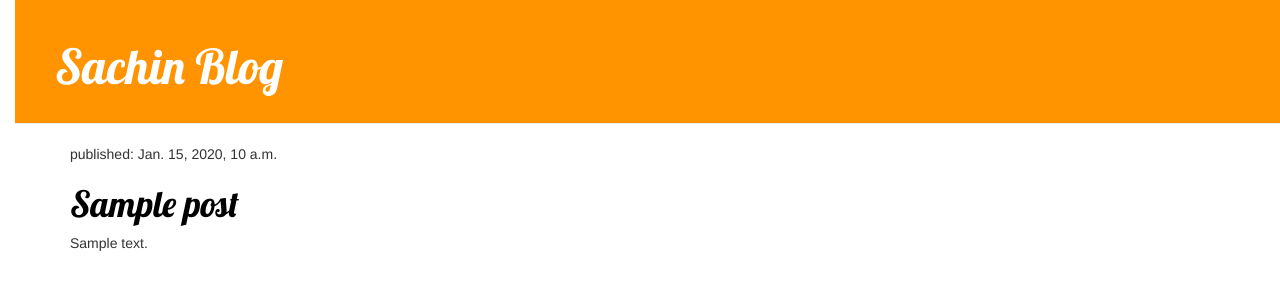
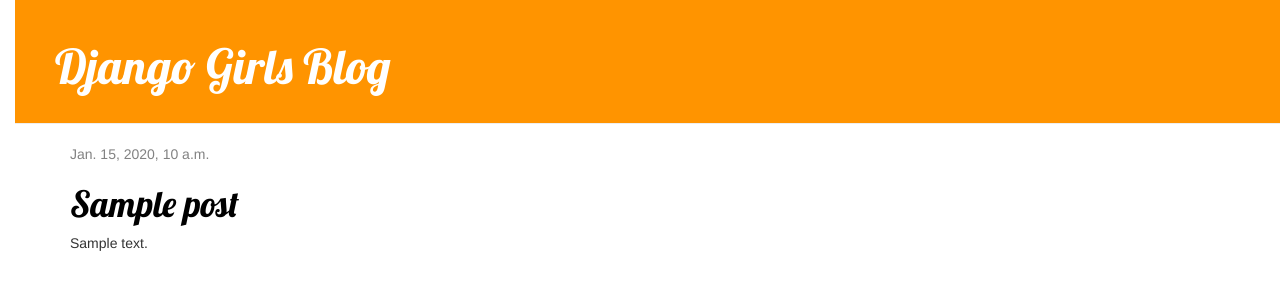
Before and after one commit to sachin141097/blog, a Django app: template blog/templates/blog/post_list.html in a window 1280 px wide. Shown: the top 300 px of the page. Run offline with Django 3.2, Linux system fonts and the light colour scheme; the template is opened without the code that fills it: values that come from a table or form of the project are taken from there, others are empty; tables that the repository leaves empty hold one stand-in row (values such as "Sample post"); some libraries are stand-ins or nearby versions.

Commit message:
Modified Templates

```diff
--- a/blog/static/css/blog.css
+++ b/blog/static/css/blog.css
@@ -1,9 +1,9 @@
-body {
-    padding-left: 15px;
-}
 h1 a {
     color: #FCA205;
     font-family: 'Lobster';
+}
+body {
+    padding-left: 15px;
 }
 .page-header {
     background-color: #ff9400;
--- /dev/null
+++ b/blog/templates/blog/base.html
@@ -0,0 +1,22 @@
+{% load static %}
+<html>
+    <head>
+        <title>Sachin's blog</title>
+        <link rel="stylesheet" href="//maxcdn.bootstrapcdn.com/bootstrap/3.2.0/css/bootstrap.min.css">
+        <link rel="stylesheet" href="//maxcdn.bootstrapcdn.com/bootstrap/3.2.0/css/bootstrap-theme.min.css">
+        <link href='//fonts.googleapis.com/css?family=Lobster&subset=latin,latin-ext' rel='stylesheet' type='text/css'>
+        <link rel="stylesheet" href="{% static 'css/blog.css' %}">
+    </head>
+    <body>
+        <div class="page-header">
+        <h1><a href="/">Django Girls Blog</a></h1>
+    </div>
+    <div class="content container">
+        <div class="row">
+            <div class="col-md-8">
+            {% block content %}
+            {% endblock %}
+            </div>
+        </div>
+    </div></body>
+</html>
--- a/blog/templates/blog/post_list.html
+++ b/blog/templates/blog/post_list.html
@@ -1,28 +1,13 @@
-{% load static %}
-<html>
-<head>
-    <title>Django Girls blog</title>
-    <link rel="stylesheet" href="//maxcdn.bootstrapcdn.com/bootstrap/3.2.0/css/bootstrap.min.css">
-    <link rel="stylesheet" href="//maxcdn.bootstrapcdn.com/bootstrap/3.2.0/css/bootstrap-theme.min.css">
-    <link rel="stylesheet" href="{% static 'css/blog.css' %}">
-    <link href="//fonts.googleapis.com/css?family=Lobster&subset=latin,latin-ext" rel="stylesheet" type="text/css">
-</head>
-<body>
-<div class="page-header">
-    <h1><a href="/">Sachin Blog</a></h1>
-</div>
-<div class="content container">
-    <div class="row">
-        <div class="col-md-8">
-{% for post in posts %}
-    <div class="post">
-        <p>published: {{ post.published_date }}</p>
-        <h1><a href="">{{ post.title }}</a></h1>
-        <p>{{ post.text|linebreaksbr }}</p>
-    </div>
-{% endfor %}
+{% extends 'blog/base.html' %}
+
+{% block content %}
+    {% for post in posts %}
+        <div class="post">
+            <div class="date">
+                {{ post.published_date }}
+            </div>
+            <h1><a href="">{{ post.title }}</a></h1>
+            <p>{{ post.text|linebreaksbr }}</p>
         </div>
-    </div>
-</div>
-</body>
-</html>
+    {% endfor %}
+{% endblock %}
```
